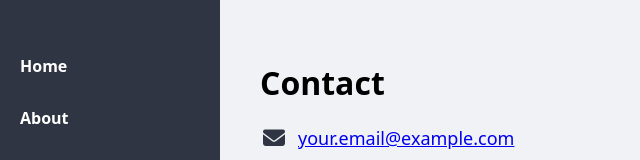
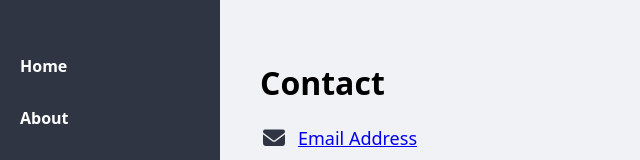
Before and after one commit to samiralotfi-gif/samiralotfi-gif.github.io, a plain HTML site: page contact.html in a window 1280 px wide. Shown: the top 160 px of the page, without its empty margins (0-640 px from the left). Drawn offline with Linux system fonts and the light colour scheme.

Commit message:
Update email link in contact.html

```diff
--- a/contact.html
+++ b/contact.html
@@ -63,7 +63,7 @@
 
   <div class="icon-link">
     <i class="fa-solid fa-envelope"></i>
-    <a href="mailto:samira.lotfi@gmail.com">your.email@example.com</a>
+    <a href="mailto:samira.lotfi@gmail.com">Email Address</a>
   </div>
 
   <div class="icon-link">
```
